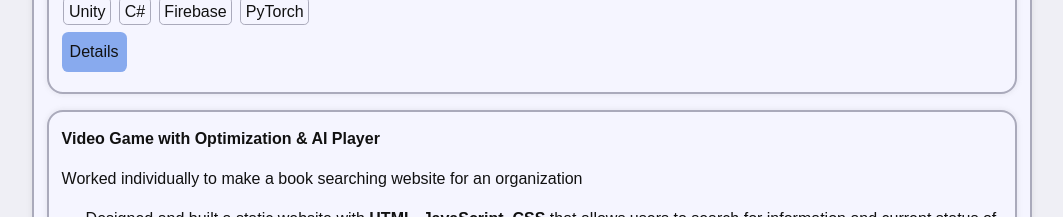
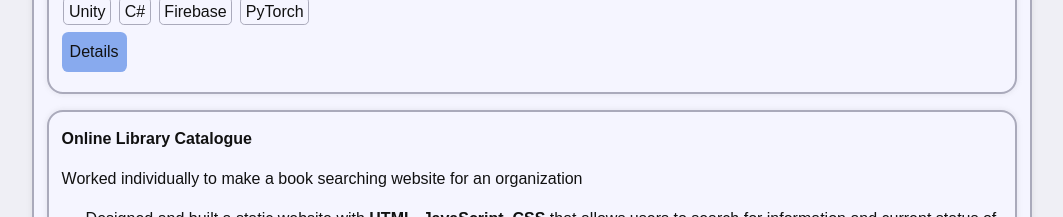
Before and after one commit to SimonTLCYK/SimonTLCYK.github.io, a plain HTML site: page index.html in a window 1280 px wide. Shown: the part 2000-2217 px from the top of the page, without its empty margins (108-1171 px from the left). Drawn offline with Linux system fonts and the light colour scheme.

Commit message:
fixed typo

```diff
--- a/index.html
+++ b/index.html
@@ -102,7 +102,7 @@
             </div>
           </article>
           <article class="sub-container">
-            <h4>Video Game with Optimization & AI Player</h4>
+            <h4>Online Library Catalogue</h4>
             <p>Worked individually to make a book searching website for an organization</p>
             <ul>
               <li>Designed and built a static website with <b>HTML</b>, <b>JavaScript</b>, <b>CSS</b> that allows users to search for information and current status of books from the organization’s library, with custom search criteria and sorting on search results.</li>
```
